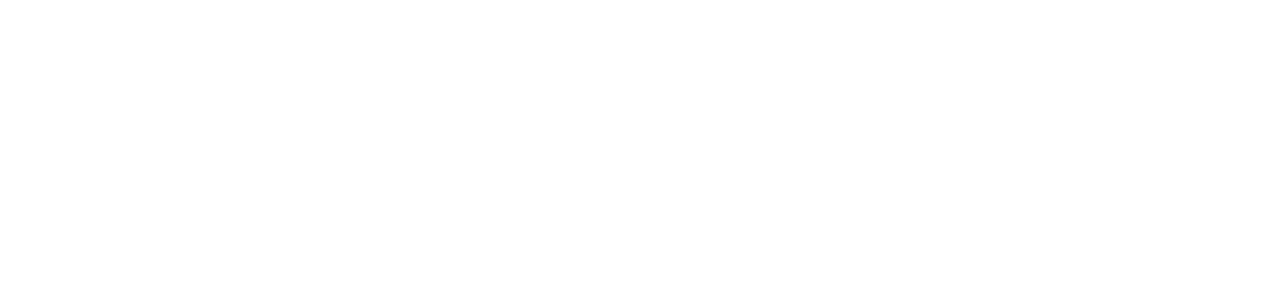
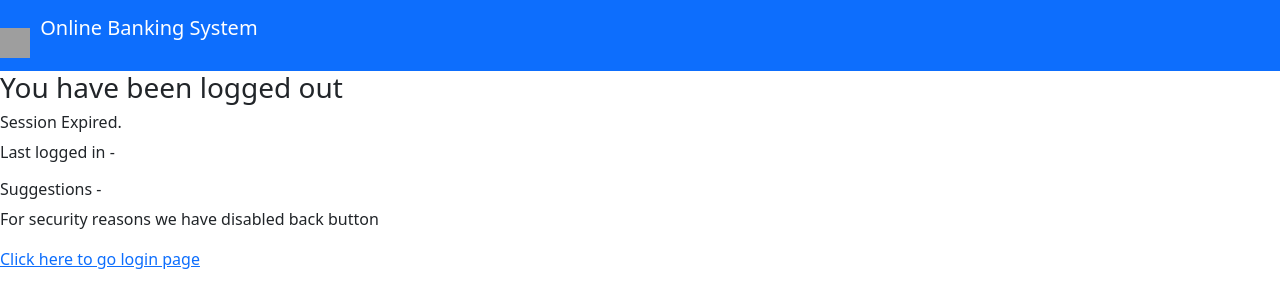
Before and after one commit to mayuri9702/OnlineBankSystem, a React (Create React App) app in the folder online-bank-system/: page /sessionExpired in a window 1280 px wide. Before the commit this address had no page. Shown: the top 308 px of the page. Built offline with nearby package versions, Linux system fonts and the light colour scheme; grey boxes are pictures that could not be loaded.

Commit message:
session expired done

```diff
--- a/online-bank-system/src/App.js
+++ b/online-bank-system/src/App.js
@@ -13,6 +13,7 @@
 import {InitiateTransaction} from './components/InitiateTransaction';
 import {TransferSuccess} from './components/TransferSuccess';
 import {NewUser} from './components/NewUser';
+import {SessionExpired} from './components/SessionExpired'
 import './App.css';
 import React from 'react';
 
@@ -35,6 +36,7 @@
       <Route exact path='/fundTransfer/initiateTransaction' element={<InitiateTransaction/>}/>
       <Route exact path='/transferSuccess' element={<TransferSuccess/>}/>
       <Route exact path='/newUser' element={<NewUser/>}/>
+      <Route exact path='/sessionExpired' element={<SessionExpired/>}/>
     </Routes>
 
    </Router>
--- a/online-bank-system/src/components/SessionExpired.js
+++ b/online-bank-system/src/components/SessionExpired.js
@@ -2,6 +2,23 @@
 
 export const SessionExpired = () =>{
     return(
+        <div>
+            <nav class="navbar navbar-expand-sm bg-primary navbar-dark">
+                <a class="navbar-brand">
+                <img src="https://o.remove.bg/downloads/6049c90f-798a-42b4-a380-86d6f331d02a/pngtree-vector-internet-banking-icon-png-image_755759-removebg-preview.png" width="30" height="30" class="d-inline-block align-top" alt="">
+                </img> Online Banking System</a>
+            </nav>
+            <div style={{justifyContent:'center'}}>
+                <h3>You have been logged out</h3>
+
+                <h6>Session Expired.</h6>
+                <p>Last logged in - </p>
+                <h6>Suggestions - </h6>
+                <p>For security reasons we have disabled back button</p>
+                <a href="/login">Click here to go login page</a>
+            </div>
+
+        </div>
 
     )
 }
```
